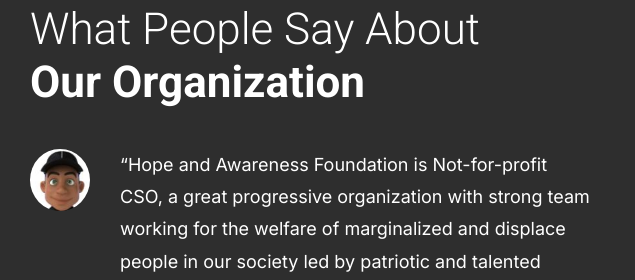
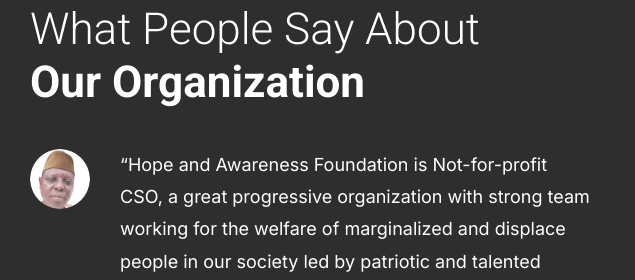
Before and after one commit to NaseerFast/NaseerFast.haaforg.github.io, a plain HTML site: page index.html in a window 1280 px wide. Shown: the part 4262-4542 px from the top of the page, 0-635 px from the left. Drawn offline with nearby package versions, Linux system fonts and the light colour scheme.

Commit message:
added avi

```diff
--- a/index.html
+++ b/index.html
@@ -859,7 +859,7 @@ At HAAF, our mission is to empower communities through holistic education and hu
           <div class="testi-card">
 
             <figure class="card-avatar">
-              <img src="./assets/images/avi.jpeg" width="60" height="60" loading="lazy" alt="David S. Neuman" style="border: 1px; border-radius: 100%;">
+              <img src="./assets/images/profile-pic.png" width="60" height="60" loading="lazy" alt="David S. Neuman" style="border: 1px; border-radius: 100%;">
             </figure>
 
             <div>
```
Also changed, not shown: assets/images/profile-pic.png (added), assets/images/testimonial-abiso.jpeg (added), assets/images/testimonial-hannah.jpeg (added).
